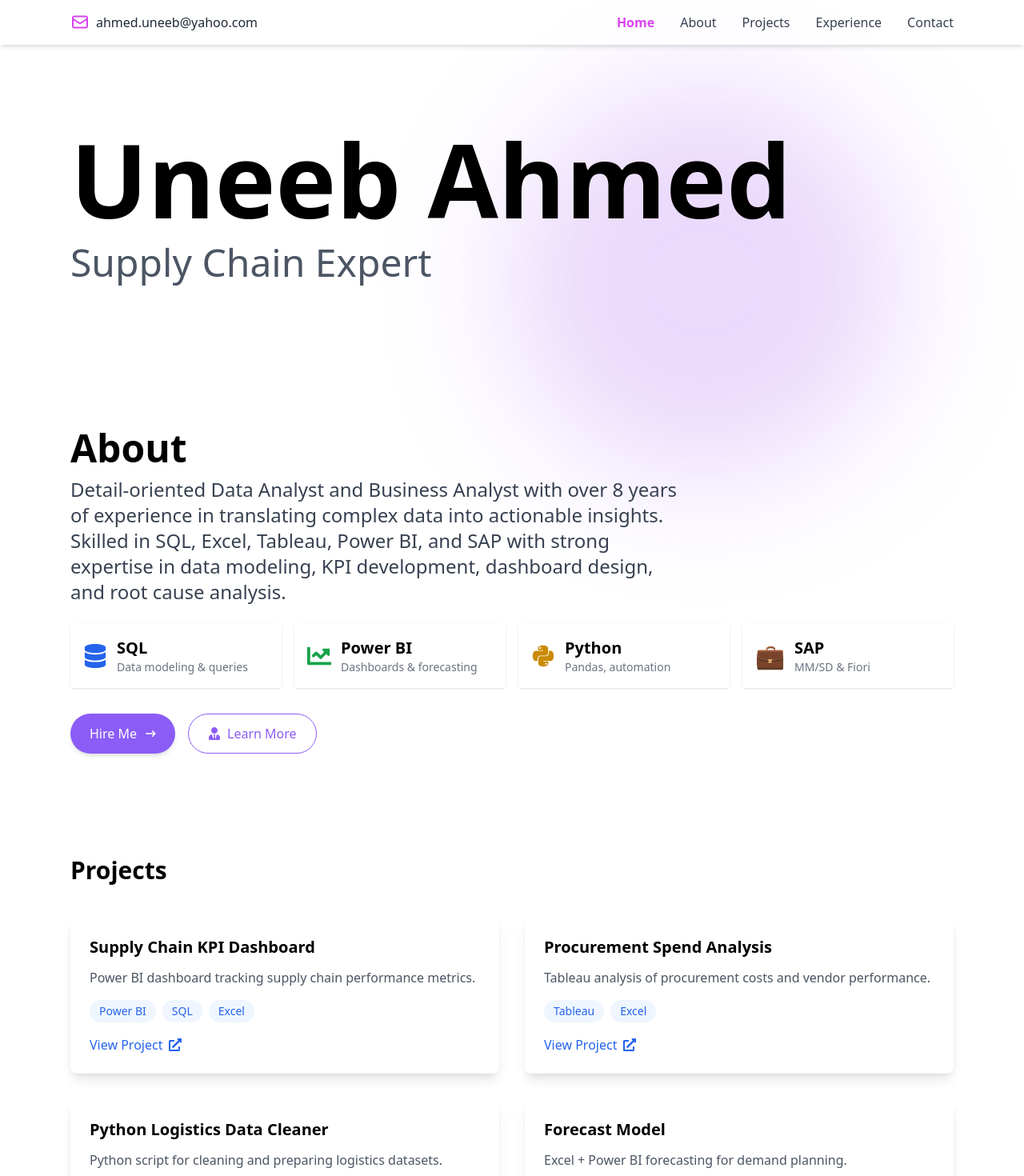
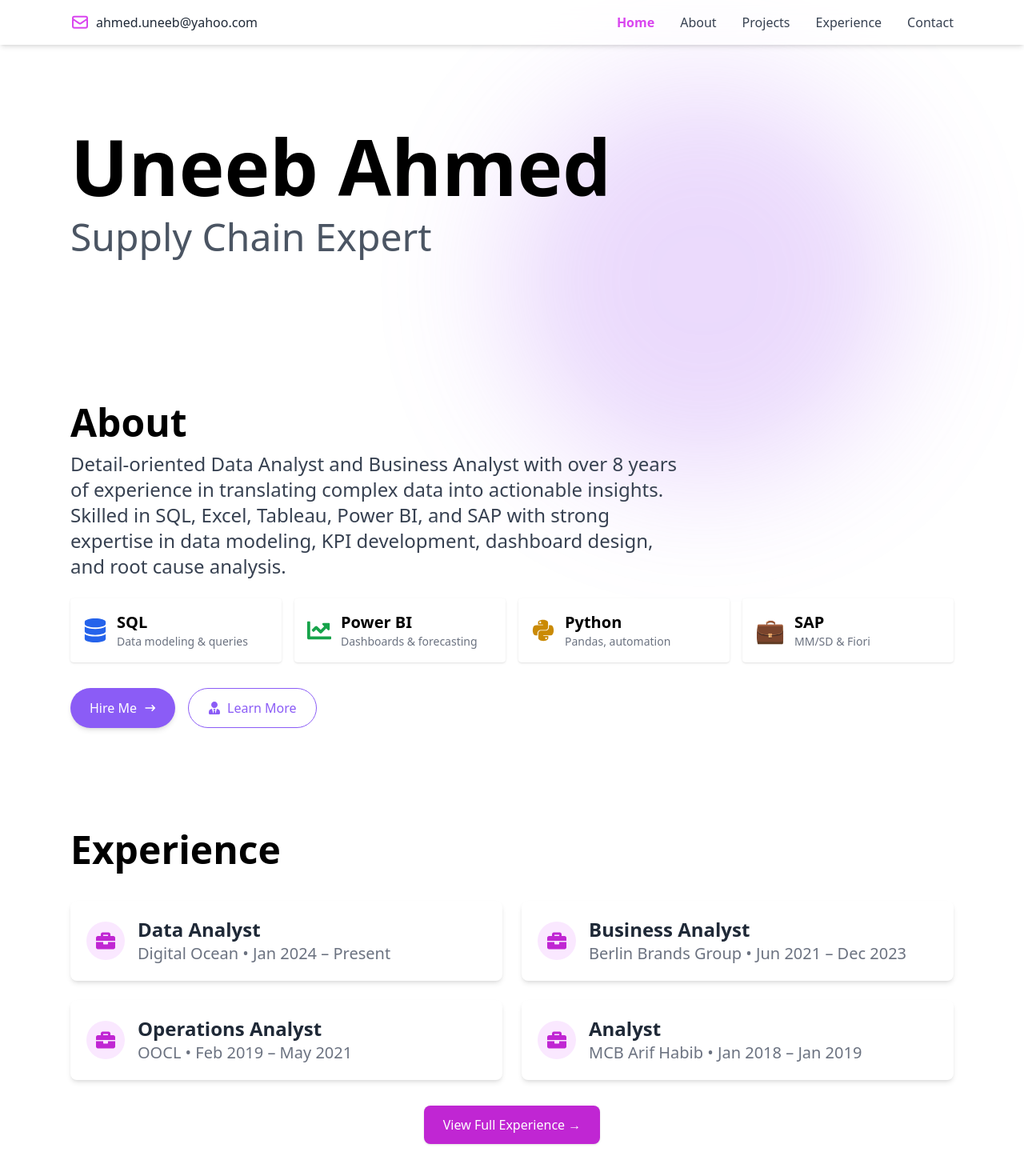
Before and after one commit to umerkhan-12/Client_portfolio, a Next.js app: page / in a window 1280 px wide. Shown: the top 1470 px of the page at 80% size. Built offline with nearby package versions, Linux system fonts and the light colour scheme.

Commit message:
Update herosection

```diff
--- a/app/page.js
+++ b/app/page.js
@@ -14,7 +14,7 @@ export default function Page(){
 
         <Hero />
         <About />
-        <Projects />
+        {/* <Projects /> */}
         <Experience />
         <Contact />
 
--- a/components/Hero.jsx
+++ b/components/Hero.jsx
@@ -21,7 +21,7 @@ export default function Hero(){
           initial={{opacity:0, y:20}}
           animate={{opacity:1, y:0}}
           transition={{duration:0.8}}
-          className="text-4xl md:text-9xl font-extrabold"
+          className="text-7xl md:text-8xl font-extrabold"
         >
           Uneeb Ahmed
         </motion.h1>
```
